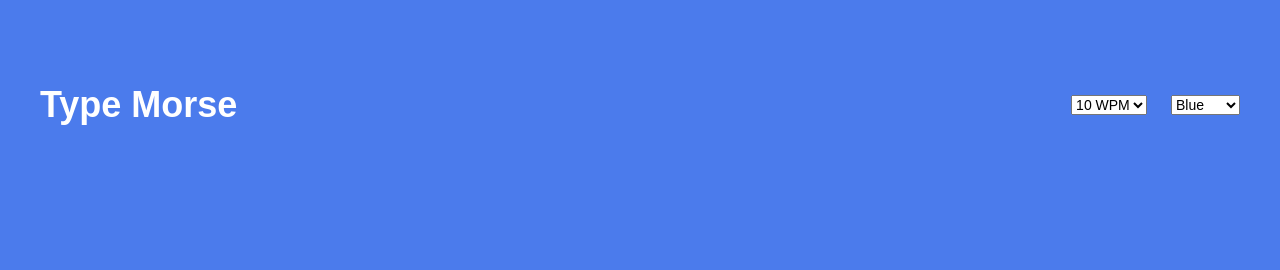
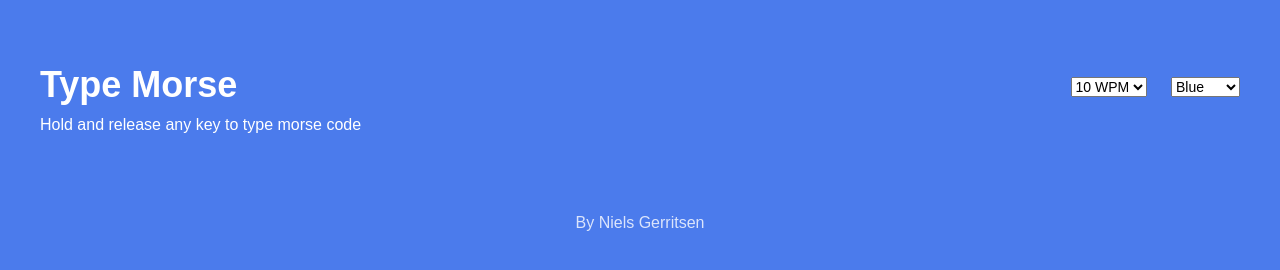
Before and after one commit to ngerritsen/type-morse, a website: page index.html in a window 1280 px wide. Drawn offline with Linux system fonts and the light colour scheme.

Commit message:
Tweak styling

```diff
--- a/index.html
+++ b/index.html
@@ -10,8 +10,11 @@
 
 <body data-color="blue">
     <div class="container">
-        <header class="section header">
-            <h1>Type Morse</h1>
+        <header class="header">
+            <div>
+                <h1 class="title">Type Morse</h1>
+                <p class="subtitle">Hold and release any key to type morse code</p>
+            </div>
             <div>
                 <select name="wpm" id="wpm" class="menu-item">
                     <option value="5">5 WPM</option>
@@ -36,8 +39,10 @@
                 </select>
             </div>
         </header>
-        <div class="section morse-output" data-morse-output></div>
-        <div class="section" data-alphabet-output></div>
+        <div class="section morse-code" data-morse-output></div>
+        <footer class="section footer">
+            By Niels Gerritsen
+        </footer>
     </div>
     <script src="main.js"></script>
 </body>
--- a/style.css
+++ b/style.css
@@ -3,21 +3,36 @@ html {
 }
 
 body {
-  font-size: 1.4rem;
+  font-size: 1.6rem;
   color: #fff;
   font-family: Arial, Helvetica, sans-serif;
   margin: 0;
   padding: 0;
 }
 
-h1 {
+.title {
   font-size: 3.6rem;
+  margin-bottom: 1rem;
+}
+
+.subtitle {
+  margin: 0;
 }
 
 .header {
   display: flex;
   justify-content: space-between;
   align-items: center;
+  margin-top: 4rem;
+}
+
+.morse-code {
+  font-size: 1.2rem;
+}
+
+.footer {
+  text-align: center;
+  opacity: 0.8;
 }
 
 .menu-item {
@@ -32,7 +47,7 @@ h1 {
 }
 
 .section {
-  margin-top: 6rem
+  margin-top: 8rem
 }
 
 [data-color="blue"] {
```
